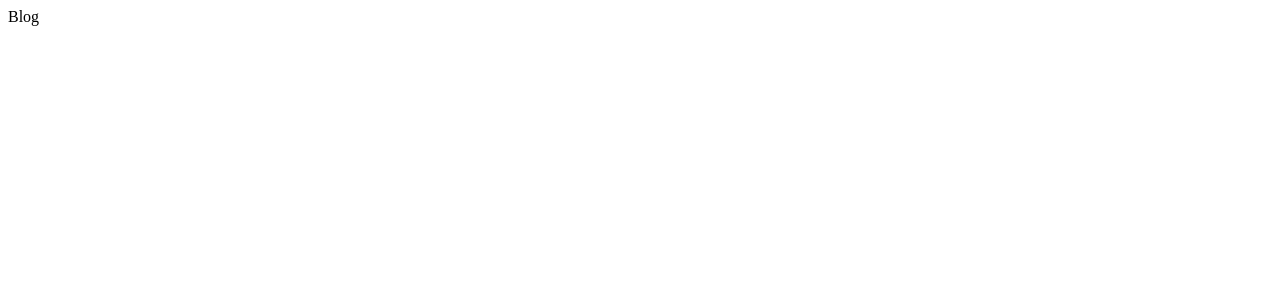
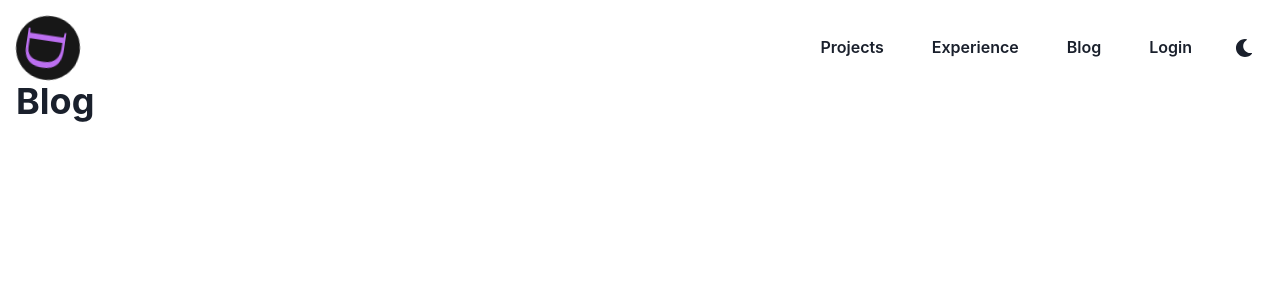
Before and after one commit to danielsteman/resume-v2, a React (Create React App) app in the folder frontend/: page /blog in a window 1280 px wide. Shown: the top 300 px of the page. Built offline with nearby package versions, Linux system fonts and the light colour scheme.

Commit message:
added a pagebase component that contains navigation

```diff
--- /dev/null
+++ b/frontend/src/components/PageBase.tsx
@@ -0,0 +1,49 @@
+import React from 'react';
+import {
+  Box,
+  Button,
+  Flex,
+  Spacer,
+  Center,
+  ChakraProvider,
+  theme,
+} from '@chakra-ui/react';
+import { Link as RouteLink } from 'react-router-dom';
+import ColorModeSwitcher from './ColorModeSwitcher';
+import Logo from './Logo';
+
+const PageBase: React.FC = ({ children }) => (
+  <ChakraProvider theme={theme}>
+    <Box textAlign="left" fontSize="l" p={4}>
+      <Flex>
+        <Logo
+          h="8vmin"
+          pointerEvents="none"
+        />
+        <Spacer />
+        <Center>
+          <Button mr={4} bg="transparent">
+            Projects
+          </Button>
+          <Button mr={4} bg="transparent">
+            Experience
+          </Button>
+          <Button mr={4} bg="transparent">
+            <RouteLink to="/blog">
+              Blog
+            </RouteLink>
+          </Button>
+          <Button mr={4} bg="transparent">
+            <RouteLink to="/login">
+              Login
+            </RouteLink>
+          </Button>
+          <ColorModeSwitcher mr={4} />
+        </Center>
+      </Flex>
+      {children}
+    </Box>
+  </ChakraProvider>
+);
+
+export default PageBase;
--- a/frontend/src/routes/Login.tsx
+++ b/frontend/src/routes/Login.tsx
@@ -1,19 +1,18 @@
 import React from 'react';
 import { Link as RouteLink } from 'react-router-dom';
 import {
-  theme,
   Text,
   Box,
   Heading,
-  ChakraProvider,
   Center,
   VStack,
   Input,
 } from '@chakra-ui/react';
 import Logo from '../components/Logo';
+import PageBase from '../components/PageBase';
 
 const Login = () => (
-  <ChakraProvider theme={theme}>
+  <PageBase>
     <Box textAlign="center" fontSize="l" p={8}>
       <Center>
         <Logo
@@ -40,7 +39,7 @@ const Login = () => (
         </Box>
       </Center>
     </Box>
-  </ChakraProvider>
+  </PageBase>
 );
 
 export default Login;
--- a/frontend/src/routes/blog.tsx
+++ b/frontend/src/routes/blog.tsx
@@ -1,9 +1,13 @@
+import { Heading } from '@chakra-ui/react';
 import React from 'react';
+import PageBase from '../components/PageBase';
 
 const Blog = () => (
-  <div>
-    Blog
-  </div>
+  <PageBase>
+    <Heading>
+      Blog
+    </Heading>
+  </PageBase>
 );
 
 export default Blog;
```
Also changed, not shown: frontend/src/components/Base.tsx (deleted, +0 -54 lines).
